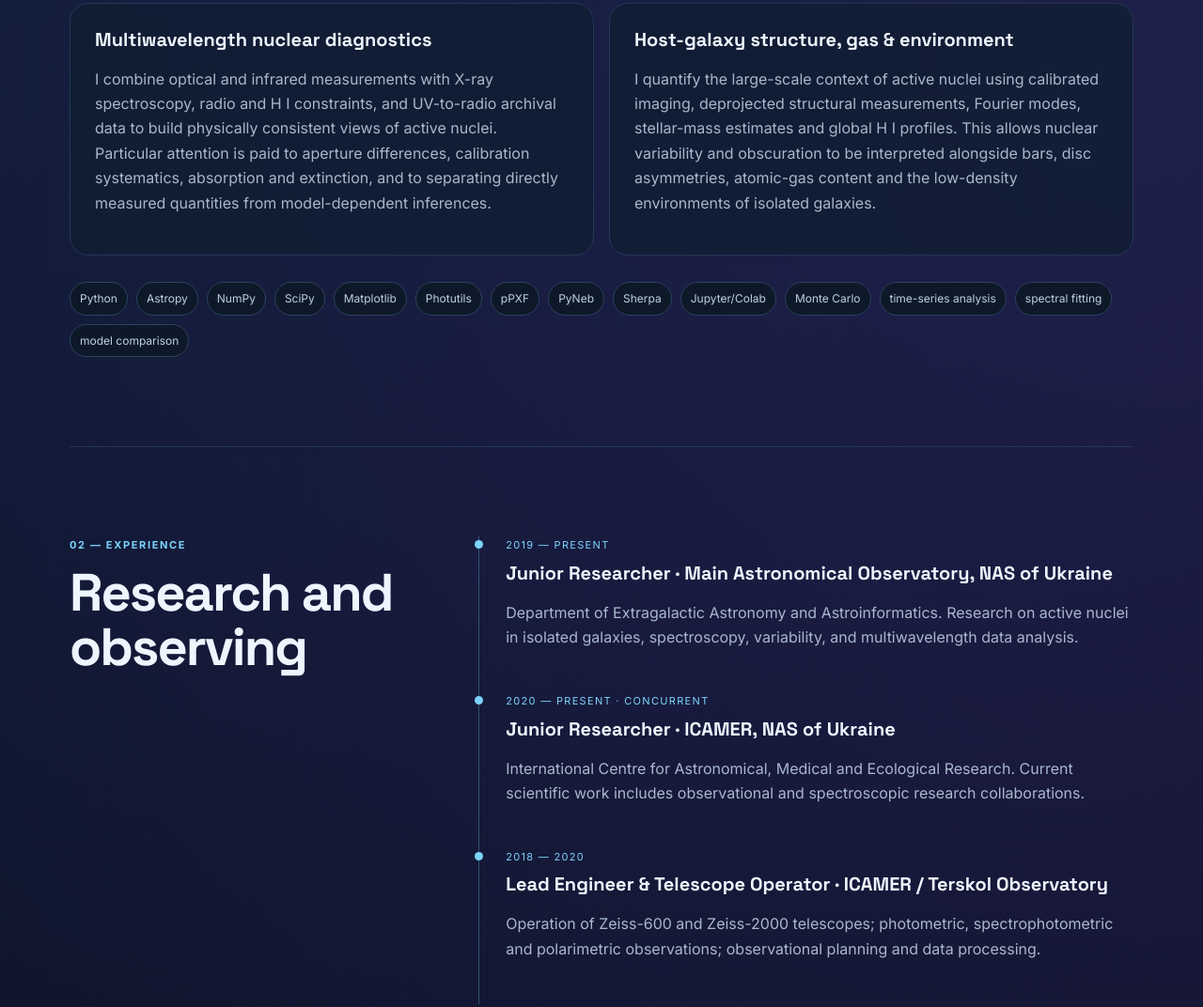
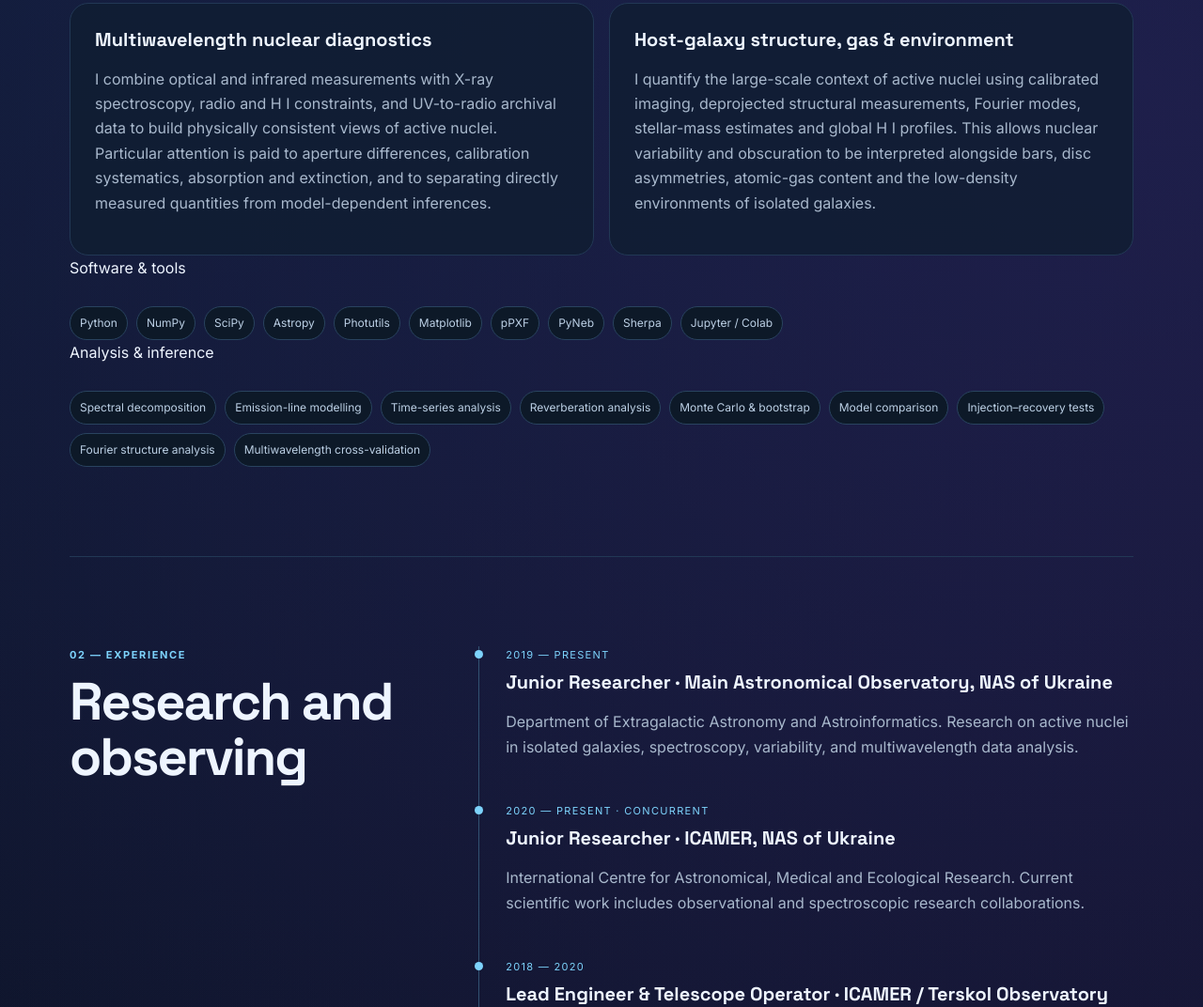
Before and after one commit to izviekova-blip/agn-reference-fields, a plain HTML site: page profile/index.html in a window 1280 px wide. Shown: the part 1419-2491 px from the top of the page at 94% size. Drawn offline with Linux system fonts and the light colour scheme.

Commit message:
Separate software tools from scientific analysis methods

```diff
--- a/profile/index.html
+++ b/profile/index.html
@@ -122,10 +122,22 @@
         </article>
       </div>
 
-      <div class="toolkit">
-        <span>Python</span><span>Astropy</span><span>NumPy</span><span>SciPy</span><span>Matplotlib</span>
-        <span>Photutils</span><span>pPXF</span><span>PyNeb</span><span>Sherpa</span><span>Jupyter/Colab</span>
-        <span>Monte Carlo</span><span>time-series analysis</span><span>spectral fitting</span><span>model comparison</span>
+      <div class="skills-grid">
+        <div class="skill-group">
+          <div class="skill-title">Software &amp; tools</div>
+          <div class="toolkit">
+            <span>Python</span><span>NumPy</span><span>SciPy</span><span>Astropy</span><span>Photutils</span>
+            <span>Matplotlib</span><span>pPXF</span><span>PyNeb</span><span>Sherpa</span><span>Jupyter / Colab</span>
+          </div>
+        </div>
+        <div class="skill-group">
+          <div class="skill-title">Analysis &amp; inference</div>
+          <div class="toolkit">
+            <span>Spectral decomposition</span><span>Emission-line modelling</span><span>Time-series analysis</span>
+            <span>Reverberation analysis</span><span>Monte Carlo &amp; bootstrap</span><span>Model comparison</span>
+            <span>Injection–recovery tests</span><span>Fourier structure analysis</span><span>Multiwavelength cross-validation</span>
+          </div>
+        </div>
       </div>
     </section>
 
```
